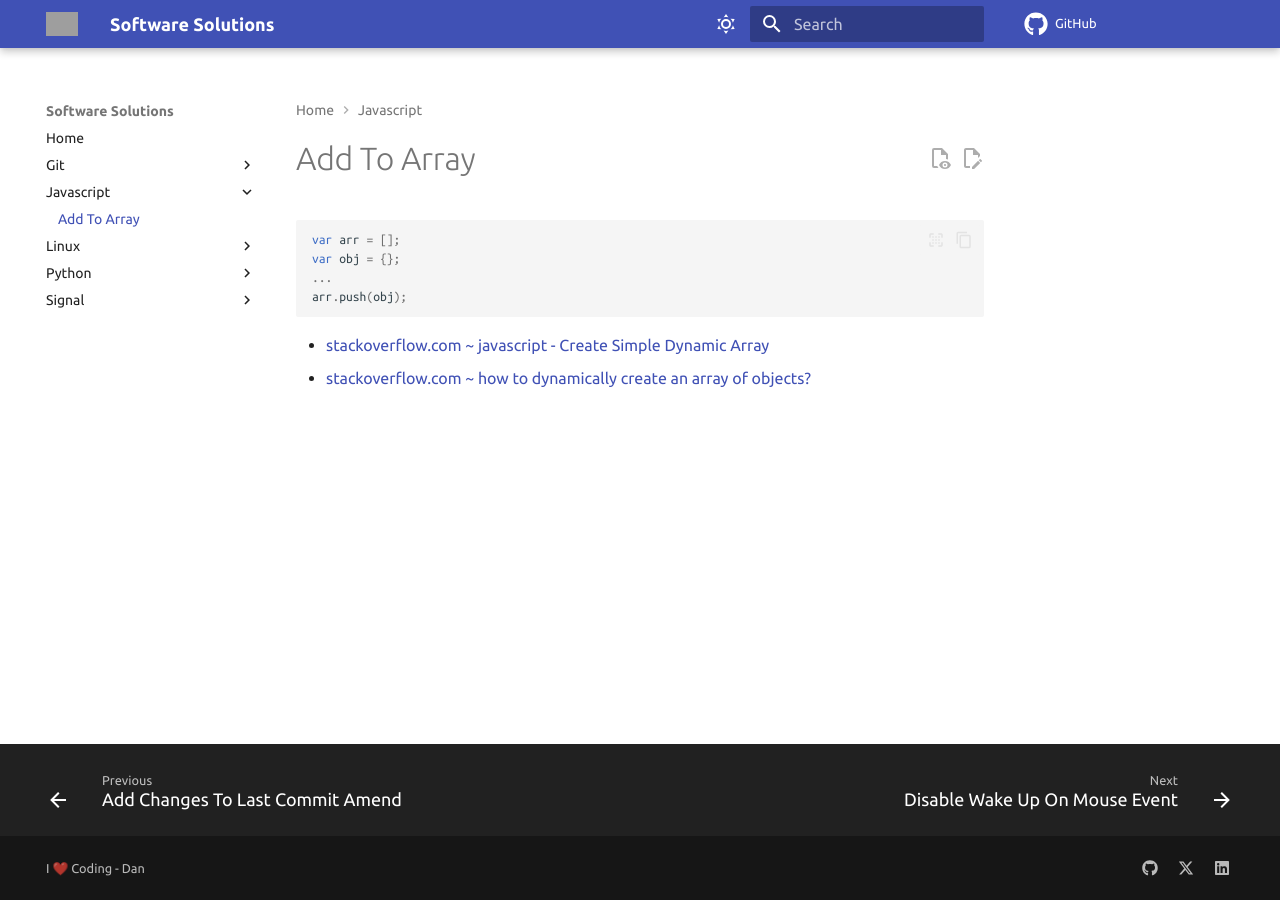
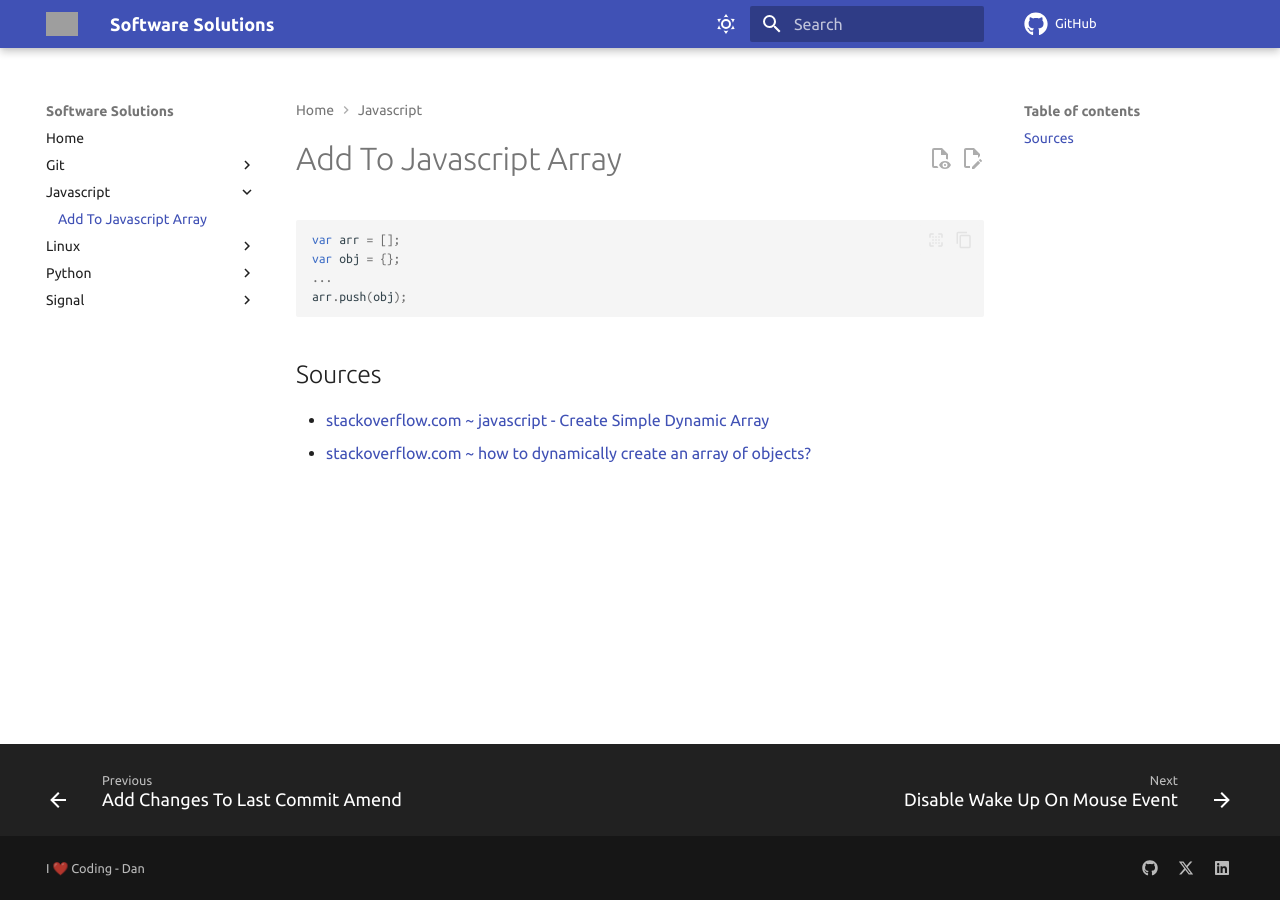
Before and after one commit to danieldreke/software-solutions, an MkDocs documentation site: the page built from docs/javascript/add-to-javascript-array.md, in a window 1280 px wide. Built offline with MkDocs 1.6.1 and Material for MkDocs 9.7.7, drawn with Linux system fonts in a browser that asks for light colours; comment, search, counter and statistics services are not loaded; grey boxes are pictures that could not be loaded.

Commit message:
Update and rename add-to-array.md to add-to-javascript-array.md

````diff
--- a/docs/javascript/add-to-array.md
+++ b/docs/javascript/add-to-javascript-array.md
@@ -5,5 +5,7 @@ var obj = {};
 arr.push(obj);
 ```
 
+## Sources
+
 - [stackoverflow.com ~ javascript - Create Simple Dynamic Array](https://stackoverflow.com/a/10451941)
 - [stackoverflow.com ~ how to dynamically create an array of objects?](https://stackoverflow.com/a/42307814)
````
